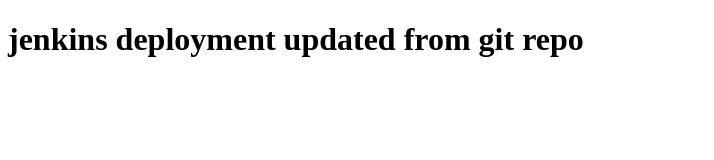
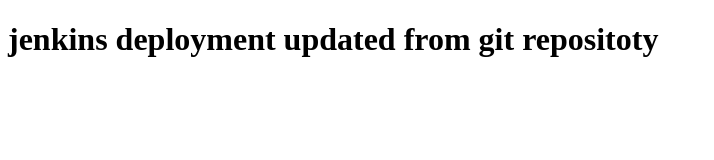
Before and after one commit to navyamiriyala/jenkins, a plain HTML site: page index.html in a window 1280 px wide. Shown: the whole page, without its empty margins (0-714 px from the left). Drawn offline with Linux system fonts and the light colour scheme.

Commit message:
Update index.html

```diff
--- a/index.html
+++ b/index.html
@@ -2,7 +2,7 @@
 <html>
 <body>
 
-<h1>jenkins deployment updated from git repo</h1>
+<h1>jenkins deployment updated from git repositoty</h1>
 
 
 </body>
```
